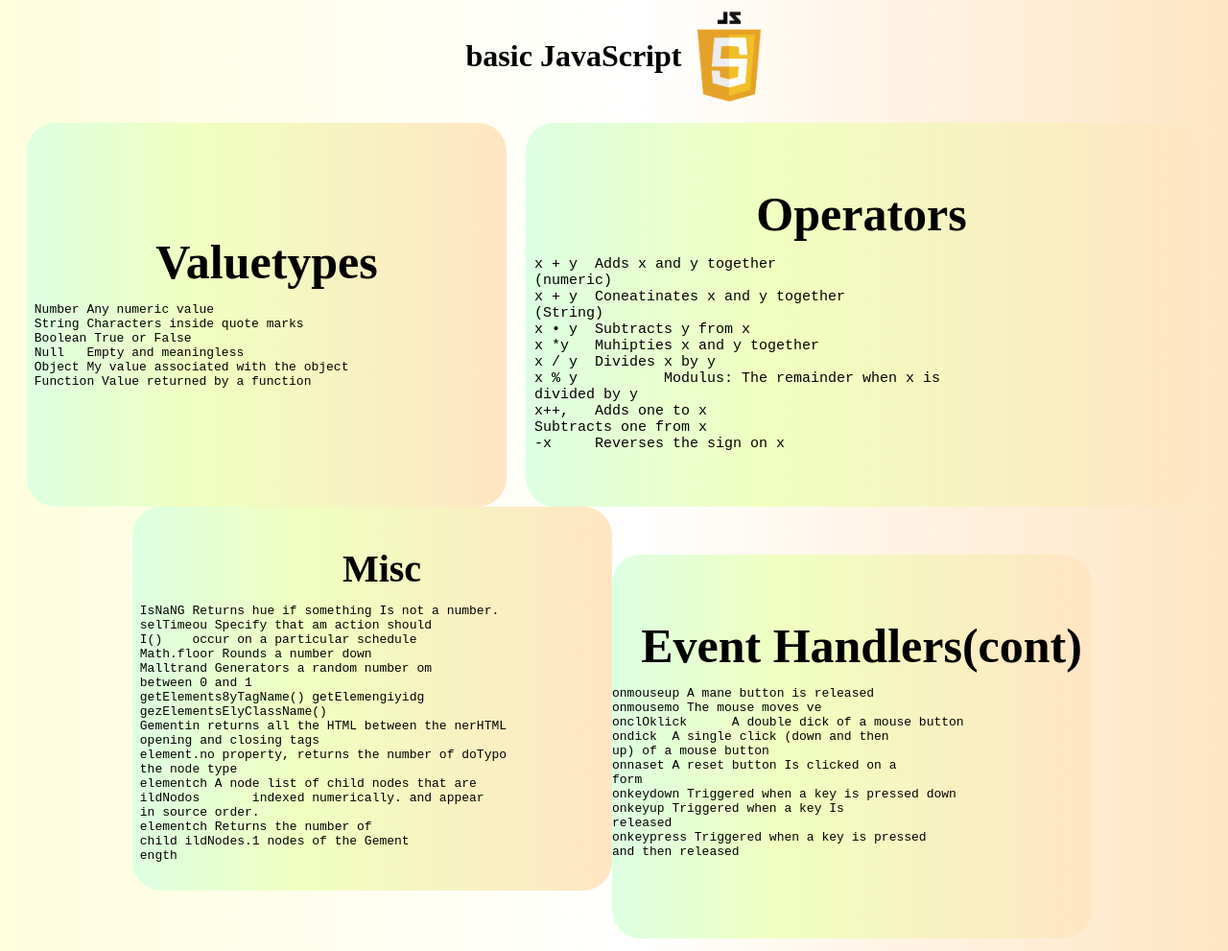
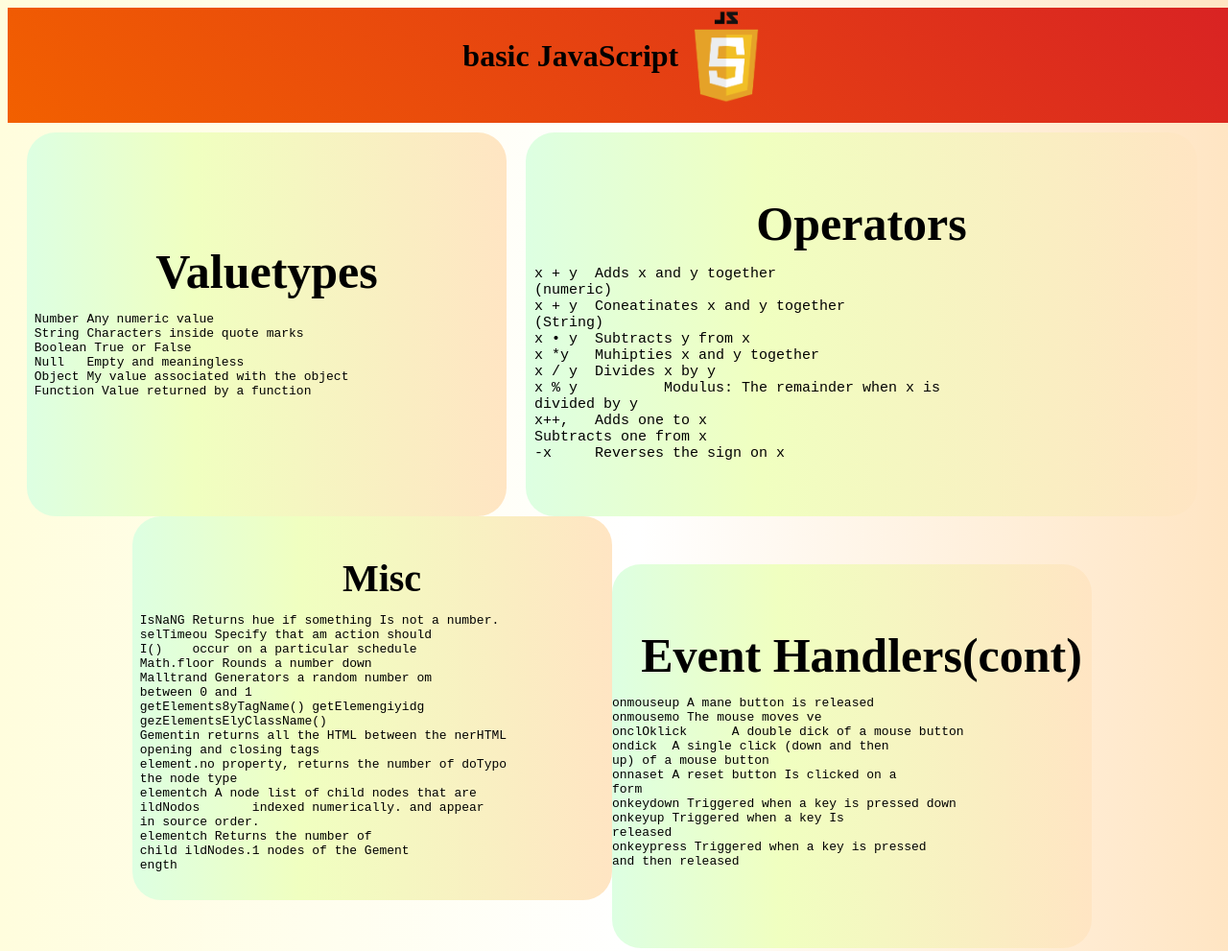
Before and after one commit to Rudskiy/Site-git-js..., a plain HTML site: page src/basic-js.html in a window 1280 px wide. Shown: the top 991 px of the page at 96% size. Drawn offline with Linux system fonts and the light colour scheme.

Commit message:
JS itog
END JS

```diff
--- a/src/basic-js.html
+++ b/src/basic-js.html
@@ -7,10 +7,13 @@
     <title>Document</title>
 </head>
 <body>
+    <header>
     <div class="js">
         <h1>basic JavaScript</h1>
-        <img src="/src/images/js-logo.png" alt="jssuchka" class="js-logo">
+        <img src="/images/js-logo.png" alt="jssuchka" class="js-logo">
     </div>
+    </header>
+    <section class="main-content">
     <div class="container">
         <div class="box1">
             <div class="valuetypes0">Valuetypes</div>
@@ -145,6 +148,8 @@ and then released
             </pre>
         </div>
     </div>
+    </section>
+    <footer></footer>
     </div>
 </body>
 </html>
--- a/src/main-stylejs.css
+++ b/src/main-stylejs.css
@@ -165,3 +165,23 @@ h1 {
     width: 100px;
     height: 100px;
 }
+
+header {
+    flex: 0 0 auto;
+    background: linear-gradient(45deg, rgb(242, 96, 0), rgb(217, 35, 35));
+    height: 120px;
+    width: 99.5%;
+    margin-bottom: 10px;
+}
+
+.main-content {
+    flex: 1 0 auto;
+}
+
+footer {
+    flex: 0 0 auto;
+    height: 100px;
+    width: 99.5%;
+    background: linear-gradient(45deg, rgb(242, 96, 0), rgb(217, 35, 35));
+    margin-top: 10px;
+}
```
